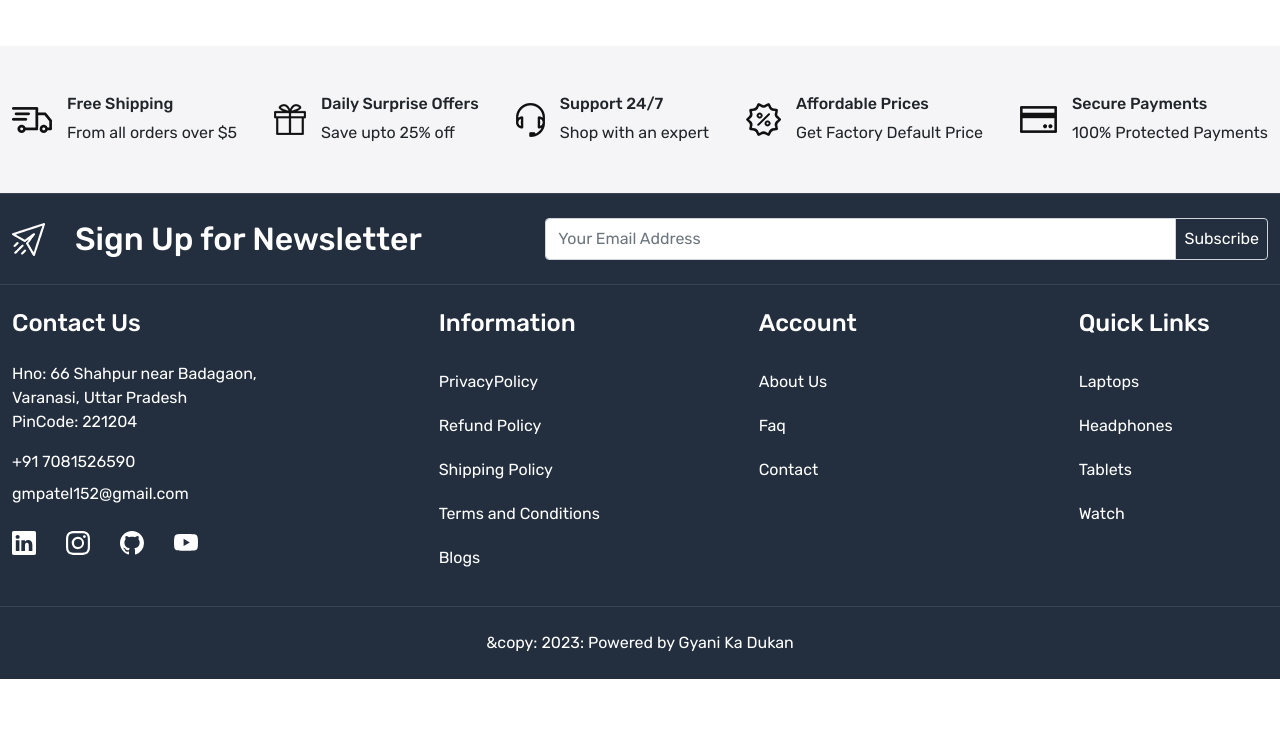
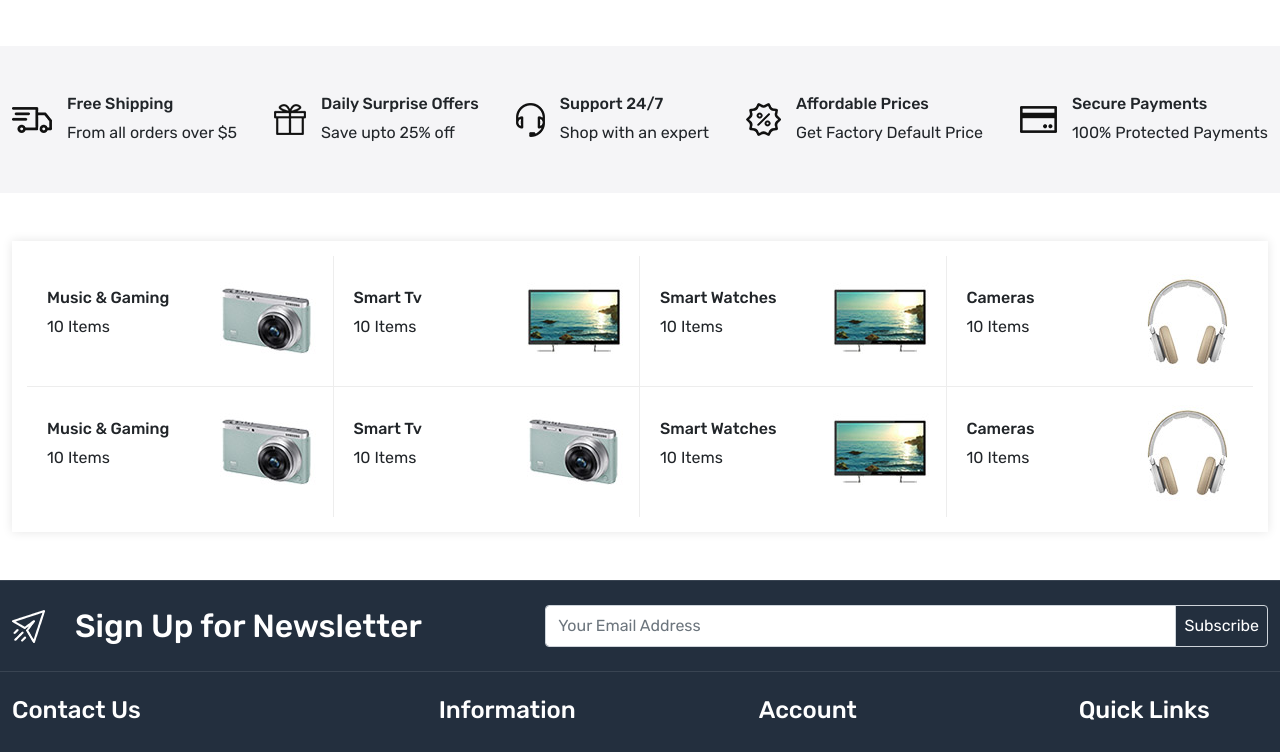
Before and after one commit to GyanendraMohan/ecommerce-app, a React (Create React App) app: page / in a window 1280 px wide. Shown: the part 706-1458 px from the top of the page. Before the commit the page ends 1385 px from the top, so only its background shows below. Built offline with nearby package versions, Linux system fonts and the light colour scheme.

Commit message:
Home section 3 categories done

```diff
--- a/src/App.css
+++ b/src/App.css
@@ -10,6 +10,7 @@
   --color-232f3e: #232f3e;
   --color-bf4800: #bf4800;
   --color-f5f5f7: #f5f5f7;
+  --color-ededed: #ededed;
 }
 body {
   font-family: "Rubik", sans-serif;
@@ -191,4 +192,38 @@
 
 /* Home wrapper 2 ends here */
 
+/* Home wrapper 3 starts here */
+
+.categories {
+  background-color: white;
+  box-shadow: 0 0 10px #0000001a;
+  padding: 15px;
+}
+.categories > div {
+  width: 25%;
+  padding: 10px 10px 10px 20px;
+}
+.categories > div > div {
+  width: 60%;
+}
+
+.categories > div:nth-child(1),
+.categories > div:nth-child(2),
+.categories > div:nth-child(3),
+.categories > div:nth-child(4) {
+  border-bottom: 1px solid var(--color-ededed);
+}
+.categories > div:nth-child(1),
+.categories > div:nth-child(2),
+.categories > div:nth-child(3) {
+  border-right: 1px solid var(--color-ededed);
+}
+.categories > div:nth-child(5),
+.categories > div:nth-child(6),
+.categories > div:nth-child(7) {
+  border-right: 1px solid var(--color-ededed);
+}
+
+/* Home wrapper 3 ends here */
+
 /* Home part ends here */
--- a/src/pages/Home.js
+++ b/src/pages/Home.js
@@ -132,6 +132,68 @@
           </div>
         </div>
       </section>
+      <section className="home-wrapper-3 py-5">
+        <div className="container-xxl">
+          <div className="categories d-flex flex-wrap justify-content-between align-items-center">
+            <div className="d-flex gap align-items-center">
+              <div>
+                <h6>Music & Gaming</h6>
+                <p>10 Items</p>
+              </div>
+              <img src="images/camera.jpg" alt="camera" />
+            </div>
+            <div className="d-flex gap align-items-center">
+              <div>
+                <h6>Smart Tv</h6>
+                <p>10 Items</p>
+              </div>
+              <img src="images/tv.jpg" alt="camera" />
+            </div>
+            <div className="d-flex gap align-items-center">
+              <div>
+                <h6>Smart Watches</h6>
+                <p>10 Items</p>
+              </div>
+              <img src="images/tv.jpg" alt="camera" />
+            </div>
+            <div className="d-flex gap align-items-center">
+              <div>
+                <h6>Cameras</h6>
+                <p>10 Items</p>
+              </div>
+              <img src="images/headphone.jpg" alt="camera" />
+            </div>
+            <div className="d-flex gap align-items-center">
+              <div>
+                <h6>Music & Gaming</h6>
+                <p>10 Items</p>
+              </div>
+              <img src="images/camera.jpg" alt="camera" />
+            </div>
+            <div className="d-flex gap align-items-center">
+              <div>
+                <h6>Smart Tv</h6>
+                <p>10 Items</p>
+              </div>
+              <img src="images/camera.jpg" alt="camera" />
+            </div>
+            <div className="d-flex gap align-items-center">
+              <div>
+                <h6>Smart Watches</h6>
+                <p>10 Items</p>
+              </div>
+              <img src="images/tv.jpg" alt="camera" />
+            </div>
+            <div className="d-flex gap align-items-center">
+              <div>
+                <h6>Cameras</h6>
+                <p>10 Items</p>
+              </div>
+              <img src="images/headphone.jpg" alt="camera" />
+            </div>
+          </div>
+        </div>
+      </section>
     </>
   );
 };
```
